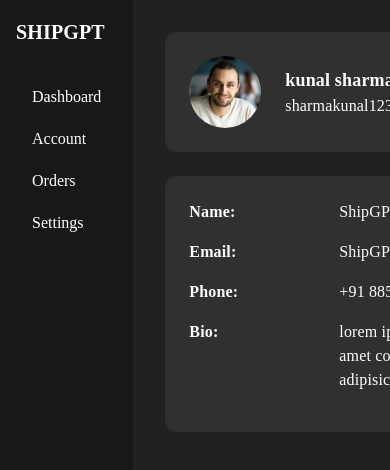
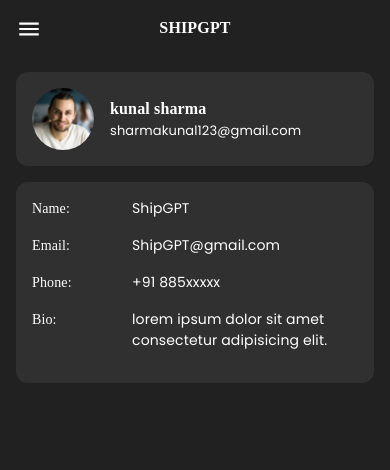
Before and after one commit to Akashhgupta-dev/Ship-GPT, a Next.js app: page /account in a window 390 px wide. Shown: the top 470 px of the page. Built offline with nearby package versions, Linux system fonts and the light colour scheme; a web font is replaced by a local one.

Commit message:
Intial Commit

```diff
--- a/app/account/ProfileHeader.tsx
+++ b/app/account/ProfileHeader.tsx
@@ -1,5 +1,5 @@
 import { Paper, Avatar, Box, Typography } from "@mui/material";
-import { ScienceGothic } from "@/utils/font";
+import { ScienceGothic , Poppins } from "@/utils/font";
 import user from "@/assets/images/user.jpg"
 
 const ProfileHeader: React.FC = () => {
@@ -7,22 +7,24 @@
     <Paper
       elevation={0}
       sx={{
-        p: 3,
-        mb: 3,
+        width:{xs:"100%",md:"100%",lg:"100%"},
+        p: {xs:"16px",md:"20px",lg:"20px"},
+        mb: 2,
+        mt:4,
         display: "flex",
         alignItems: "center",
-        gap: 3,
+        gap: {xs:"16px",md:"20px",lg:"20px"},
         borderRadius: 3,
         backgroundColor: "#303030",
       }}
     >
-      <Avatar src={user.src} sx={{ width: 72, height: 72 }} />
+      <Avatar src={user.src} sx={{ width: 62, height: 62 }} />
 
       <Box sx={{ fontFamily: ScienceGothic.style.fontFamily }}>
         <Typography
           color="#fff"
           fontWeight={600}
-          fontSize={18}
+          fontSize={{xs:"16px",md:"20px",lg:"20px"}}
           sx={{ fontFamily: ScienceGothic.style.fontFamily }}
         >
           kunal sharma
@@ -30,7 +32,7 @@
 
         <Typography
           color="#fff"
-          sx={{ fontFamily: ScienceGothic.style.fontFamily }}
+          sx={{ fontFamily: Poppins.style.fontFamily, fontSize:{xs:"13px",md:"16px",lg:"16px"} }}
         >
           sharmakunal123@gmail.com
         </Typography>
--- a/app/account/ProfileInfoCard.tsx
+++ b/app/account/ProfileInfoCard.tsx
@@ -1,5 +1,5 @@
 import { Paper, Typography, Box, Button } from "@mui/material";
-import { ScienceGothic } from "@/utils/font";
+import { ScienceGothic , Poppins } from "@/utils/font";
 
 type RowProps = {
   label: string;
@@ -10,7 +10,7 @@
   <Box
     sx={{
       display: "grid",
-      gridTemplateColumns: "150px 1fr",
+      gridTemplateColumns: "100px 1fr",
       mb: 2,
     }}
   >
@@ -18,7 +18,8 @@
       color="#fff"
       sx={{
         fontFamily: ScienceGothic.style.fontFamily,
-        fontWeight: "700",
+        fontWeight: "400",
+        fontSize:{xs:"14px",md:"20px",lg:"18px"}
       }}
     >
       {label}
@@ -27,7 +28,8 @@
     <Typography
       color="#fff"
       sx={{
-        fontFamily: ScienceGothic.style.fontFamily,
+        fontFamily: Poppins.style.fontFamily,
+        fontSize:{xs:"14px",md:"20px",lg:"18px"}
       }}
     >
       {value}
@@ -40,8 +42,7 @@
     <Paper
       elevation={0}
       sx={{
-        p: 3,
-        mb: 3,
+        p: {xs:"16px",md:"20px",lg:"18px"},
         borderRadius: 3,
         backgroundColor: "#303030",
       }}
--- a/app/account/Sidebar.tsx
+++ b/app/account/Sidebar.tsx
@@ -1,38 +1,55 @@
 "use client";
 
-import { Box, Typography, List, ListItemButton } from "@mui/material";
+import { Box, Typography, List, ListItemButton} from "@mui/material";
 import { ScienceGothic } from "@/utils/font";
-
-const Sidebar: React.FC = () => {
+import { useState } from "react";
+const Sidebar: React.FC<{ sidebarOpen: boolean }> = ({ sidebarOpen }) => {
   return (
     <Box
       sx={{
-        width: 240,
-        minHeight: "100vh",
-        bgcolor: "#181818",
-        color: "#fff",
-        p: 2,
-        position: "sticky",
-      }}
+    minHeight: "100vh",
+    bgcolor: "#181818",
+    color: "#fff",
+    p: 2,
+    zIndex: 1200,
+
+    position: { xs: "fixed", md: "static" },
+    top: 0,
+
+    width: {
+      xs: sidebarOpen ? "100vw" : "0",
+      md: "240px",
+    },
+
+    left: {
+      xs: sidebarOpen ? "0" : "-100%",
+      md: "0",
+    },
+
+    overflow: "hidden",
+  }}
+
     >
       <Typography
-        variant="h6"
+
         fontWeight={600}
-        mb={3}
-        sx={{ fontFamily: ScienceGothic.style.fontFamily }}
+        sx={{ fontFamily: ScienceGothic.style.fontFamily,fontSize:{xs:"0",md:"20px",lg:"23px"}}}
       >
         SHIPGPT
       </Typography>
 
-      <List>
-        {["Dashboard", "Account", "Orders", "Settings"].map(
+      <List sx={{  fontSize:{xs:"22px",md:"16px",lg:"16px"},}}>
+        {["Ship User","Dashboard", "Account", "Orders", "Settings"].map(
           (item: string) => (
             <ListItemButton
               key={item}
               sx={{
+                textAlign:"center",
+                justifyContent:{xs:"center",md:"left",lg:"left"},
                 fontFamily: ScienceGothic.style.fontFamily,
                 borderRadius: 2,
-                mb: 1,
+                mb: 2,
+                mt:{xs:8,md:4,lg:2},
                 "&:hover": {
                   bgcolor: "#1e293b",
                 },
--- a/app/account/page.tsx
+++ b/app/account/page.tsx
@@ -1,26 +1,72 @@
 "use client";
-
-import { Box } from "@mui/material";
+import { Box, Typography } from "@mui/material";
 import Sidebar from "./Sidebar";
 import ProfileHeader from "./ProfileHeader";
 import ProfileInfoCard from "./ProfileInfoCard";
-// import AddressCard from "./AddressCard";
+import { IoMdMenu, IoMdClose } from "react-icons/io";
+import { ScienceGothic } from "@/utils/font";
+import { useState } from "react";
 
 const AccountPage: React.FC = () => {
+  const [sidebarOpen, setSidebarOpen] = useState(false);
+
   return (
     <Box sx={{ display: "flex" }}>
-      <Sidebar />
+
+      <Sidebar sidebarOpen={sidebarOpen} />
+
+
       <Box
         sx={{
           flex: 1,
-          p: 4,
+          p: 2,
           bgcolor: "#212121",
           minHeight: "100vh",
+
         }}
       >
+
+        <Box
+          sx={{
+            position: "fixed",
+            top: 16,
+            left: 16,
+            display: { xs: "flex", md: "none" },
+            zIndex: 1300,
+            color: "#fff",
+          }}
+        >
+          {sidebarOpen ? (
+            <IoMdClose
+              size={26}
+              style={{ cursor: "pointer" }}
+              onClick={() => setSidebarOpen(false)}
+            />
+          ) : (
+            <IoMdMenu
+              size={26}
+              style={{ cursor: "pointer" }}
+              onClick={() => setSidebarOpen(true)}
+            />
+          )}
+        </Box>
+
+
+        <Typography
+          fontWeight={600}
+          mb={2}
+          sx={{
+            fontFamily: ScienceGothic.style.fontFamily,
+            fontSize: { xs: "16px", md: "0", lg: "0" },
+            textAlign: "center",
+            color: "#fff",
+          }}
+        >
+          SHIPGPT
+        </Typography>
+
         <ProfileHeader />
         <ProfileInfoCard />
-        {/* <AddressCard /> */}
       </Box>
     </Box>
   );
--- a/app/page.tsx
+++ b/app/page.tsx
@@ -23,7 +23,7 @@
         backgroundSize: "cover",
         px: { xs: 6, sm: 0 },
         pb: { xs: 0, sm: 2 },
-        minHeight: { xs: "89vh", sm: "100vh", md: "100vh", lg: "100vh" },
+        minHeight: { xs: "100vh", sm: "100vh", md: "100vh", lg: "100vh" },
 
         display: "flex",
         justifyContent: "center",
--- a/app/schemas/index.tsx
+++ b/app/schemas/index.tsx
@@ -1,4 +1,5 @@
 import * as yup from "yup";
+
 export interface LoginFormValues {
   email: string;
   password: string;
--- a/package.json
+++ b/package.json
@@ -16,6 +16,7 @@
     "next": "16.0.10",
     "react": "19.2.1",
     "react-dom": "19.2.1",
+    "react-icons": "^4.2.0",
     "yup": "^1.7.1"
   },
   "devDependencies": {
--- a/utils/font.ts
+++ b/utils/font.ts
@@ -4,3 +4,8 @@
     variable:"--font-science",
     display:"swap",
 });
+export const Poppins = localFont({
+    src:"../assets/fonts/Poppins.ttf",
+    variable:"--font-poppins",
+    display:"swap",
+});
```
Also changed, not shown: app/Formm.tsx (+13 -17 lines), assets/fonts/Poppins.ttf (added), 1 other file (tests, documents, lock files or other folders).
